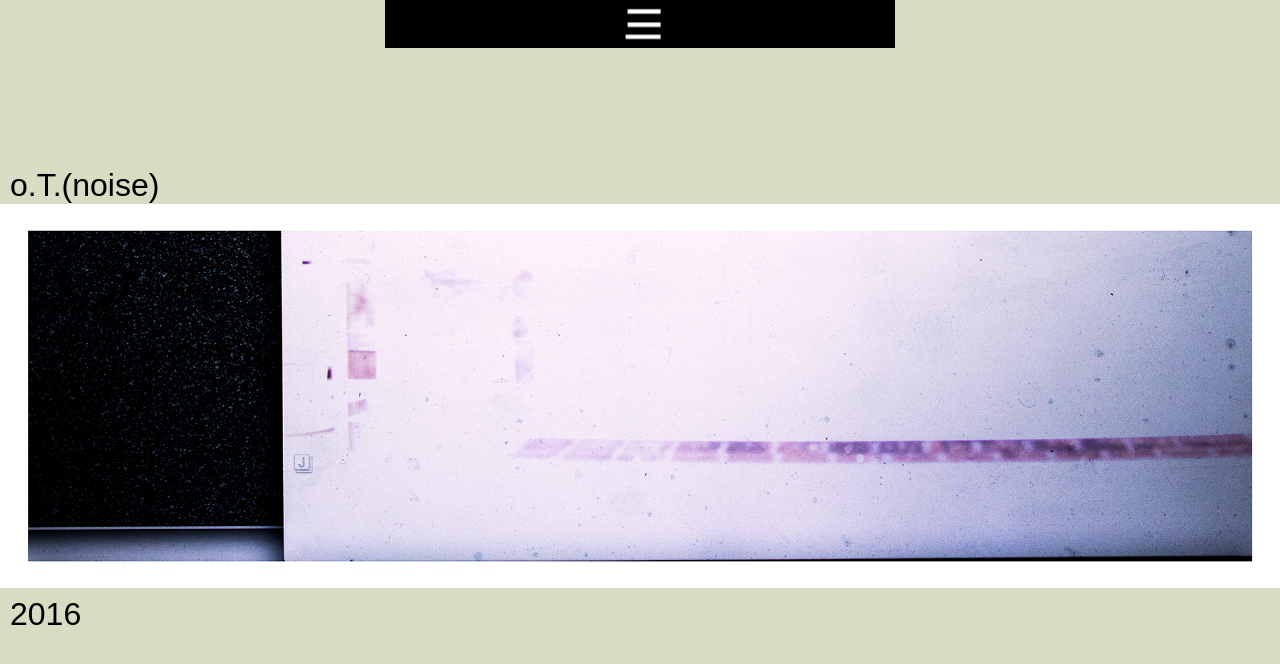
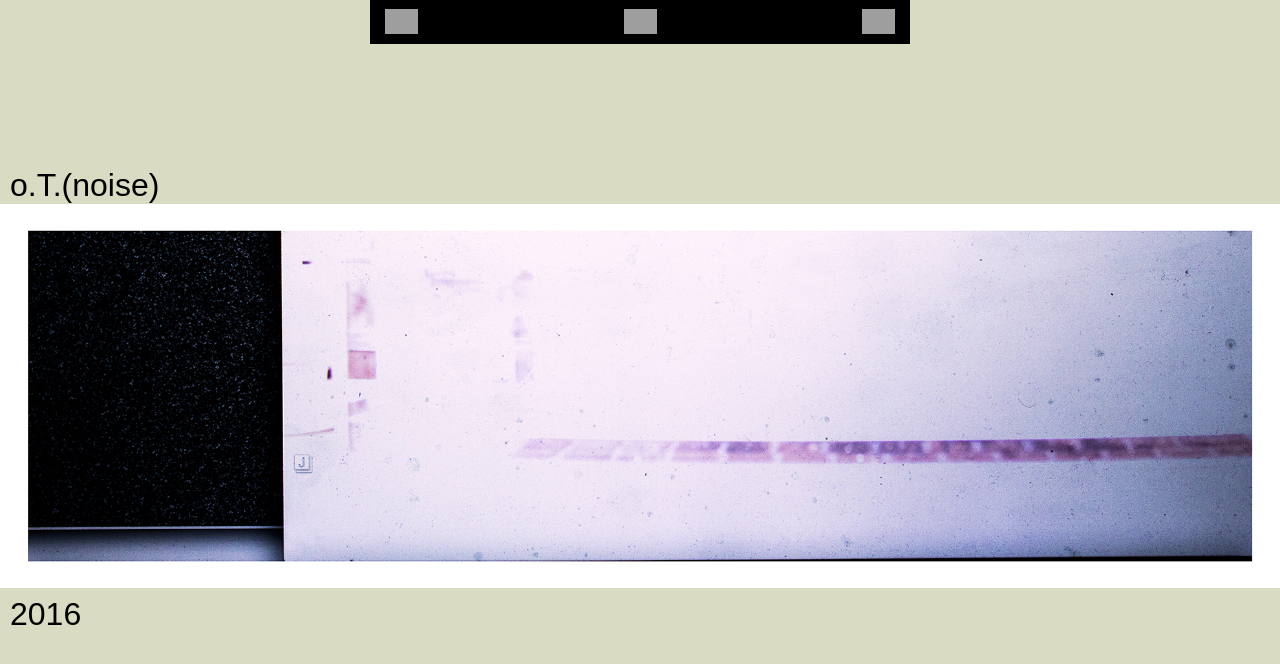
Before and after one commit to mavinbe/2021_kunst_diplom_doku_js, a React (Create React App) app: page /works/ot_noise in a window 1280 px wide. Shown: the top 664 px of the page. Built offline with nearby package versions, Linux system fonts and the light colour scheme; grey boxes are pictures that could not be loaded; a web font is replaced by a local one.

Commit message:
navi: for media sites, with home, and arrow

```diff
--- a/src/App.css
+++ b/src/App.css
@@ -1,26 +1,5 @@
 
-.navi {
-  position: fixed;
-  padding: 0px;
-  top: -1px;
-  left: 50%;
-  transform: translate(-50%, 0);
-  width: 100%;
-}
-.navi-toggle {
-  background-color: black;
-  color: white;
-  padding: 10px 10px 10px 20px;
-  font-size: 150%;
-  line-height: 60%;
-}
 
-.navi-toggle div{
-  display: block;
-  transform: rotate(-90deg);
-  text-align: center;
-
-}
 nav ul{
   padding: 0 10px;
 }
--- a/src/App.js
+++ b/src/App.js
@@ -49,33 +49,7 @@ export default function App() {
               <Home />
             </Route>
           </Switch>
-        <div className="navi">
-          <Container>
-            <Row>
-              <Col key="navi"  md={12} sm={12} xs={12} >
-                  <div className="navi-toggle">
-                    <div> lII</div>
-                  </div>
-                  {/*
-                  <nav>
-                    <ul>
-                      <li>
-                        <Link to="/">Home</Link>
-                      </li>
-                      <li>
-                        <Link to="/about">About</Link>
-                      </li>
-                      <li>
-                        <Link to="/users">Users</Link>
-                      </li>
 
-                    </ul>
-                  </nav>
-                  */}
-              </Col>
-            </Row>
-          </Container>
-        </div>
 
       </Router>
   );
--- a/src/component/HomeContent.css
+++ b/src/component/HomeContent.css
@@ -1,5 +1,29 @@
+.navi_home {
+    position: fixed;
+    padding: 0px;
+    top: -1px;
+    left: 50%;
+    transform: translate(-50%, 0);
+    width: 100%;
+}
+.navi_home .navi-toggle {
+    background-color: black;
+    color: white;
+    padding: 10px 10px 10px 20px;
+    font-size: 150%;
+    line-height: 60%;
+}
+
+.navi_home .navi-toggle div{
+    display: block;
+    transform: rotate(-90deg);
+    text-align: center;
+
+}
+
 .content_wrapper {
     background-color: black;
+    padding-top: 15px;
 }
 
 .site_title_wrapper {
--- a/src/component/HomeContent.js
+++ b/src/component/HomeContent.js
@@ -52,6 +52,7 @@ export class HomeContent extends React.Component {
 
 
         return (
+            <div>
                 <div className="content_wrapper">
                     <Container>
                         <Row>
@@ -66,6 +67,34 @@ export class HomeContent extends React.Component {
                         </Row>
                     </Container>
                 </div>
+                <div className="navi_home">
+                    <Container>
+                        <Row>
+                            <Col key="navi_home"  md={12} sm={12} xs={12} >
+                                <div className="navi-toggle">
+                                    <div> lII</div>
+                                </div>
+                                {/*
+                                  <nav>
+                                    <ul>
+                                      <li>
+                                        <Link to="/">Home</Link>
+                                      </li>
+                                      <li>
+                                        <Link to="/about">About</Link>
+                                      </li>
+                                      <li>
+                                        <Link to="/users">Users</Link>
+                                      </li>
+
+                                    </ul>
+                                  </nav>
+                                  */}
+                            </Col>
+                        </Row>
+                    </Container>
+                </div>
+            </div>
         );
     }
 }
--- a/src/component/Media.css
+++ b/src/component/Media.css
@@ -1,3 +1,35 @@
+.navi_media {
+    position: fixed;
+    padding: 0px;
+    top: -1px;
+    left: 50%;
+    transform: translate(-50%, 0);
+    width: 100%;
+}
+.navi_media .navi_media_entry {
+    background-color: black;
+    color: white;
+    padding: 10px;
+    font-size: 0;
+}
+
+.navi_media_entry div img{
+    position: relative;
+    width: 33px;
+}
+
+.navi_media .navi-left-button{
+    text-align: left;
+}
+
+.navi_media .navi-home-button{
+    text-align: center;
+}
+
+.navi_media .navi-right-button{
+    text-align: right;
+}
+
 .media_wrapper {
     display: flex;
     align-items: center;
--- a/src/component/Media.js
+++ b/src/component/Media.js
@@ -6,6 +6,7 @@ import {useSwipeable} from "react-swipeable";
 import { useHistory } from "react-router-dom";
 import {VideoJsPlayer} from "./api.video/VideoJsPlayer";
 import {contain} from "../helpers/DimensionFitter";
+import {Col, Container, Row} from "react-grid-system";
 
 
 export function Media( props )  {
@@ -31,7 +32,13 @@ export function Media( props )  {
         console.log("history.push("+url+")");
     }
 
+    function handleClickLeft() {
+        handleClick(props.work.prev_entry)
+    }
 
+    function handleClickRight() {
+        handleClick(props.work.next_entry)
+    }
 
     const swipe_handlers = useSwipeable({
         onSwipedRight: (eventData) => handleClick(props.work.prev_entry),
@@ -70,7 +77,35 @@ export function Media( props )  {
                 {media_content}
                 <span className="meta">{props.work.year}</span>
             </div>
+            <div className="navi_media">
+                <Container>
+                    <Row>
+                        <Col className="navi_media_entry" key="navi_left"  md={4} sm={4} xs={4} >
+                            <a onClick={handleClickLeft} href="#">
+                                <div className="navi-left-button">
+                                    <img src="/icon/arrow_left.png"></img>
+                                </div>
+                            </a>
+                        </Col>
+                        <Col className="navi_media_entry" key="navi_home"  md={4} sm={4} xs={4} >
 
+                            <div className="navi-home-button">
+                                <a href="/">
+                                    <img src="/icon/home.png"></img>
+                                </a>
+                            </div>
+
+                        </Col>
+                        <Col className="navi_media_entry" key="navi_right"  md={4} sm={4} xs={4} >
+                            <a onClick={handleClickRight} href="#">
+                                <div className="navi-right-button">
+                                    <img src="/icon/arrow_right.png"></img>
+                                </div>
+                            </a>
+                        </Col>
+                    </Row>
+                </Container>
+            </div>
         </div>
     );
 }
```
Lines whose indentation alone changed are shown as unchanged.
